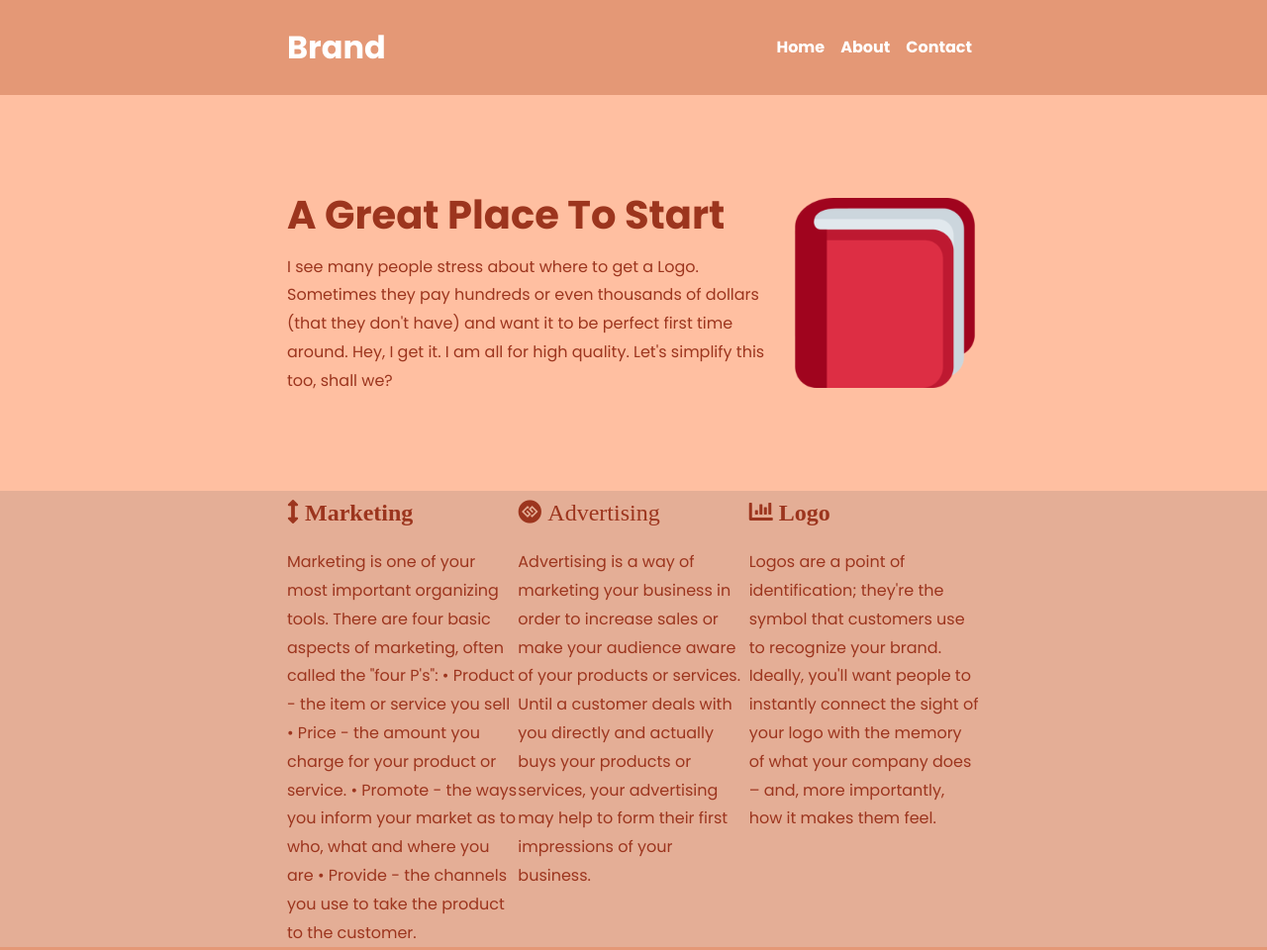
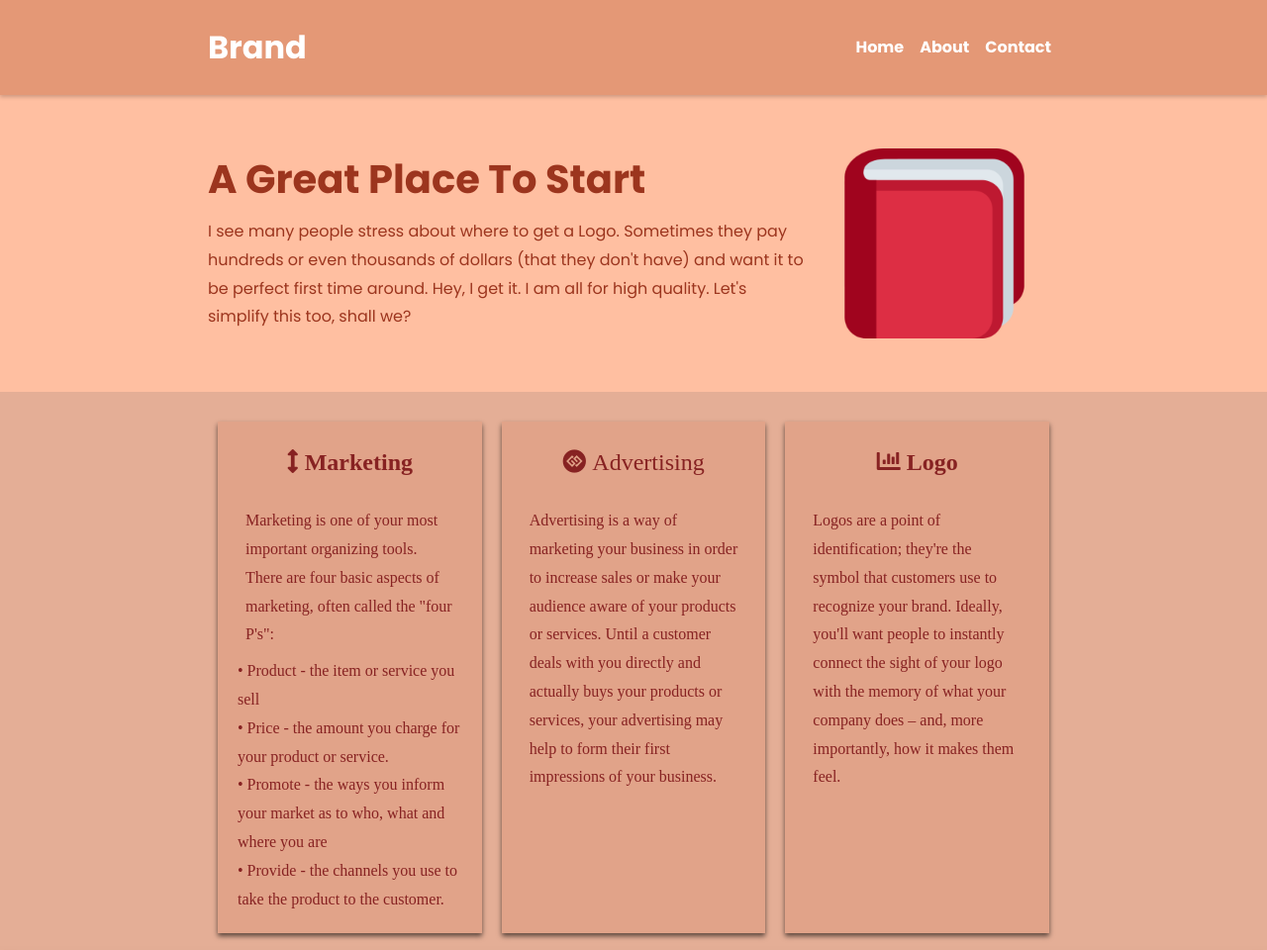
Before and after one commit to Dina2703/flexbox-001, a website: page index.html in a window 1280 px wide. Shown: the top 960 px of the page at 99% size. Drawn offline with Linux system fonts and the light colour scheme.

Commit message:
responsible layout

```diff
--- a/index.html
+++ b/index.html
@@ -46,12 +46,22 @@
           <h2><i class="fas fa-arrows-alt-v"> Marketing</i></h2>
           <p>
             Marketing is one of your most important organizing tools. There are
-            four basic aspects of marketing, often called the "four P's": •
-            Product - the item or service you sell • Price - the amount you
-            charge for your product or service. • Promote - the ways you inform
-            your market as to who, what and where you are • Provide - the
-            channels you use to take the product to the customer.
+            four basic aspects of marketing, often called the "four P's":
           </p>
+          <ul>
+            <li>• Product - the item or service you sell</li>
+            <li>
+              • Price - the amount you charge for your product or service.
+            </li>
+            <li>
+              • Promote - the ways you inform your market as to who, what and
+              where you are
+            </li>
+            <li>
+              • Provide - the channels you use to take the product to the
+              customer.
+            </li>
+          </ul>
         </div>
         <div class="box">
           <h2><i class="fab fa-gg-circle"> Advertising</i></h2>
@@ -82,8 +92,7 @@
         </h4>
         <h4>
           Find Me in
-          <a
-            href="https://www.instagram.com/dinara.idrissova.1/"
+          <a href="https://www.instagram.com/dinara.idrissova.1/"
             ><i class="fab fa-brands fa-instagram"></i
           ></a>
         </h4>
--- a/style.css
+++ b/style.css
@@ -16,6 +16,7 @@ body {
 
 img {
   max-width: 100%;
+  margin: 0 30px;
 }
 
 h1,
@@ -37,7 +38,7 @@ ul {
   color: rgb(156, 53, 30);
 }
 .container {
-  max-width: 800px;
+  max-width: 960px;
   margin: 0 auto;
   padding: 0 50px;
 }
@@ -48,6 +49,7 @@ ul {
   height: 6em;
   position: sticky;
   top: 0;
+  box-shadow: 0 2px 4px 0 rgba(0, 0, 0, 0.2);
 }
 
 .logo {
@@ -70,17 +72,11 @@ ul {
   margin: 0 0.5em;
 }
 
-.header {
-  min-height: 400px;
-}
-
 .header h1 {
   font-size: 2.5rem;
   font-weight: bold;
   line-height: 1.2;
 }
-
-
 
 .header img {
   max-width: 200px;
@@ -89,7 +85,7 @@ ul {
 .header .container {
   display: flex;
   align-items: center;
-  height: 400px;
+  height: 300px;
 }
 
 section {
@@ -99,9 +95,27 @@ section {
   display: flex;
   justify-content: space-between;
 }
+
 .box {
   flex: 1;
+  background: #e1a389;
+  color: rgb(135, 34, 34);
+  font-family: serif;
+  padding: 0 20px;
+  box-shadow: 0 3px 5px rgba(0, 0, 0, 0.6);
+  margin: 30px 10px;
+}
+.box h2 {
+  text-align: center;
+  padding-top: 20px;
+}
+.box p {
+  width: 100%;
+  padding: 8px;
+}
 
+.box ul {
+  margin-bottom: 20px;
 }
 footer {
   height: 130px;
@@ -110,6 +124,7 @@ footer {
   flex-direction: column;
   align-items: center;
   padding: 20px;
+  box-shadow: 0px -2px 10px 0px rgba(0, 0, 0, 0.75);
 }
 
 footer .container {
@@ -122,3 +137,17 @@ footer .container {
 h4 a {
   color: rgb(156, 53, 30);
 }
+/*everything inside it works under 768px width */
+@media (max-width: 768px) {
+  .header .container {
+    flex-direction: column;
+    height: 100%;
+    padding: 30px;
+    text-align: center;
+  }
+
+  .boxes .container {
+    display: block;
+  }
+
+}
```
